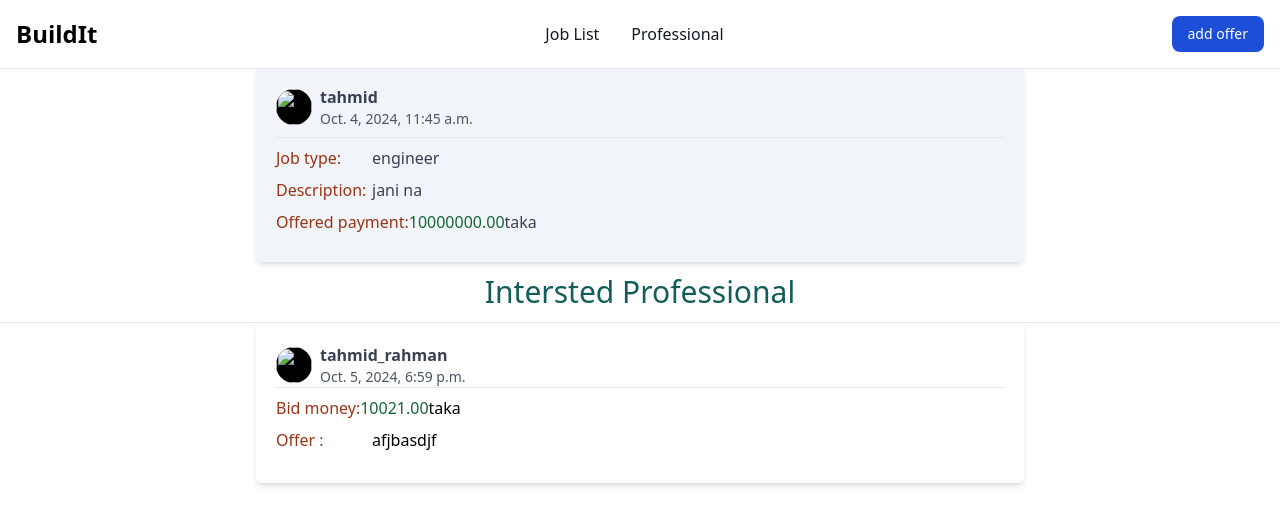
After one commit to tahmid-rahman/hireProfessional, a Django app: page /hire/deals/1/ in a window 1280 px wide. The commit adds this page. Shown: the top 525 px of the page. Run offline with Django 5.2, Linux system fonts and the light colour scheme; data comes from the database, SQL or seed files in the repository; some libraries are stand-ins or nearby versions.

Commit message:
second push

```diff
--- a/hire/admin.py
+++ b/hire/admin.py
@@ -1,7 +1,10 @@
 from django.contrib import admin
 
 # Register your models here.
-from .models import HirePost ,Professional
+from .models import BidForJob, HirePost ,Professional
+
+
 
 admin.site.register(HirePost)
 admin.site.register(Professional)
+admin.site.register(BidForJob)
--- a/hire/models.py
+++ b/hire/models.py
@@ -4,7 +4,7 @@ from django.utils import timezone
 from django.db import models
 
 class HirePost(models.Model):
-
+    hireID = models.AutoField(primary_key=True)
     username = models.CharField(max_length=100)
     expart_type = models.CharField(max_length=50)
     description = models.TextField()
@@ -19,6 +19,7 @@ from django.db import models
 
 class Professional(models.Model):
     # username = models.CharField(max_length=150, unique=True)
+    ProfessionID = models.AutoField(primary_key=True)
     username = models.CharField(max_length=150)
     fullname = models.CharField(max_length=255)
     profession = models.CharField(max_length=100)
@@ -27,3 +28,16 @@ class Professional(models.Model):
 
     def __str__(self):
         return self.username
+
+
+
+class BidForJob(models.Model):
+    bID = models.AutoField(primary_key=True)
+    jobID = models.ForeignKey(HirePost, on_delete=models.CASCADE, related_name='job')
+    pID = models.ForeignKey( Professional, on_delete=models.CASCADE, related_name='bidPid')
+    bidPrice = models.DecimalField(max_digits=10,decimal_places=2)
+    offer = models.TextField()
+    created_at = models.DateTimeField(auto_now_add=True)
+
+    def __str__(self):
+        return self.offer
--- /dev/null
+++ b/hire/templates/deals.html
@@ -0,0 +1,68 @@
+{% include 'header.html' %}
+{% include 'nav.html' %}
+<section class="mt-[65px]">
+    <div class="min-h-40 mt-4 w-[60%] mx-auto bg-slate-100 rounded-md shadow-md p-5">
+        <div class="flex items-center">
+            <div class="cursor-pointer w-9 h-9 rounded-full overflow-hidden flex justify-center items-center bg-black">
+                <img src="" alt="" class="object-cover w-full h-full">
+            </div>
+            <!-- Display the username dynamically -->
+            <div class="pl-2 flex-cols">
+                <a href="#" class=" text-gray-700 font-semibold hover:text-green-800 hover:underline cursor-pointer">
+                    {{ hireOne.username }}
+                </a>
+                <p class="text-sm text-gray-600">{{ hireOne.created_at }}</p>
+            </div>
+        </div>
+        <hr class="my-2 bg-black">
+        <div class="text-gray-700">
+            <div class="flex my-2">
+                <div class="text-orange-800 min-w-24">Job type: </div>
+                <!-- Display the expertise type dynamically -->
+                <p class="">{{ hireOne.expart_type }}</p>
+            </div>
+            <div class="flex my-2">
+                <div class="min-w-24 hover:underline cursor-pointer text-orange-800">Description: </div>
+                <!-- Display the description dynamically -->
+                <p class="">{{ hireOne.description }}</p>
+            </div>
+            <div class="flex my-2">
+                <p class="text-orange-800">Offered payment: </p>
+                <!-- Display the offered money dynamically -->
+                <p class="text-green-800">{{ hireOne.offered_money }}</p>
+                taka
+            </div>
+        </div>
+    </div>
+    <div class="w-fit mx-auto text-3xl my-3 text-teal-800">Intersted Professional</div>
+    <hr>
+    {% for post in applidPost %}
+    <div class="min-h-40 w-[60%] mx-auto rounded-md shadow-md p-5">
+        <div class="flex items-center">
+            <div class="cursor-pointer w-9 h-9 rounded-full overflow-hidden flex justify-center items-center bg-black">
+                <img src="" alt="" class="object-cover w-full h-full">
+            </div>
+            <div class="pl-2 flex-cols">
+                <a href="#" class=" text-gray-700 font-semibold hover:text-green-800 hover:underline cursor-pointer">
+                    {{ post.pID.username }}
+                </a>
+                <p class="text-sm text-gray-600">{{ post.created_at }}</p>
+            </div>
+        </div>
+        <hr>
+        <div class="flex my-2">
+            <p class="text-orange-800">Bid money: </p>
+            <p class="text-green-800">{{ post.bidPrice }}</p>
+            taka
+        </div>
+        <div class="flex my-2">
+            <div class="min-w-24 hover:underline cursor-pointer text-orange-800">Offer : </div>
+            <!-- Display the description dynamically -->
+            <p class="">{{ post.offer }}</p>
+        </div>
+    </div>
+    {% endfor%}
+
+</section>
+
+{% include 'footer.html' %}
--- a/hire/templates/main.html
+++ b/hire/templates/main.html
@@ -37,7 +37,7 @@
         </div>
         <hr class="my-2 bg-black">
         <!-- You can keep the button static or link it dynamically -->
-        <button class="bg-orange-500 text-white rounded-md shadow-md px-4 py-2">Checkout</button>
+        <a href="deals/{{hire.hireID}}" class="bg-orange-500 text-white rounded-md shadow-md px-4 py-2">Checkout</a>
     </div>
     {% endfor %}
 </div>
--- a/hire/templates/nav.html
+++ b/hire/templates/nav.html
@@ -15,6 +15,11 @@
             <button type="button" data-modal-target="hire-modal" data-modal-toggle="hire-modal"
                 class="text-white bg-blue-700 hover:bg-blue-800 focus:ring-4 focus:outline-none focus:ring-blue-300 font-medium rounded-lg text-sm px-4 py-2 text-center dark:bg-blue-600 dark:hover:bg-blue-700 dark:focus:ring-blue-800">
                 Be Hired
+            </button>
+            {% elif '/hire/deals/' in request.path %}
+            <button type="button" data-modal-target="offer-modal" data-modal-toggle="offer-modal"
+                class="text-white bg-blue-700 hover:bg-blue-800 focus:ring-4 focus:outline-none focus:ring-blue-300 font-medium rounded-lg text-sm px-4 py-2 text-center dark:bg-blue-600 dark:hover:bg-blue-700 dark:focus:ring-blue-800">
+                add offer
             </button>
             {% endif %}
             <button data-collapse-toggle="navbar-sticky" type="button"
@@ -166,3 +171,55 @@
         </div>
     </div>
 </div>
+
+<div id="offer-modal" tabindex="-1" aria-hidden="true"
+    class="hidden overflow-y-auto overflow-x-hidden fixed top-0 right-0 left-0 z-50 justify-center items-center w-full md:inset-0 h-[calc(100%-1rem)] max-h-full">
+    <div class="relative p-4 w-full max-w-2xl max-h-full">
+        <!-- Modal content -->
+        <div class="relative bg-white rounded-lg shadow">
+            <!-- Modal header -->
+            <div class="flex items-center justify-between p-4 md:p-5 border-b rounded-t ">
+                <h3 class="text-xl font-semibold text-gray-900">
+                    Enter your details
+                </h3>
+                <button type="button"
+                    class="text-gray-400 bg-transparent hover:bg-gray-200 hover:text-gray-900 rounded-lg text-sm w-8 h-8 ms-auto inline-flex justify-center items-center "
+                    data-modal-hide="offer-modal">
+                    <svg class="w-3 h-3" aria-hidden="true" xmlns="http://www.w3.org/2000/svg" fill="none"
+                        viewBox="0 0 14 14">
+                        <path stroke="currentColor" stroke-linecap="round" stroke-linejoin="round" stroke-width="2"
+                            d="m1 1 6 6m0 0 6 6M7 7l6-6M7 7l-6 6" />
+                    </svg>
+                    <span class="sr-only">Close modal</span>
+                </button>
+            </div>
+            <!-- Modal body -->
+            <form class="p-6" method="POST">
+                {% csrf_token %} <!-- CSRF protection token -->
+
+
+                <div class="mb-6">
+                    <label for="bid_money" class="block mb-2 text-sm font-medium text-gray-900">Offered
+                        money</label>
+                    <input type="number" id="bid_money" name="bid_money"
+                        class="bg-gray-50 border border-gray-300 text-gray-900 text-sm rounded-lg block w-full p-2.5"
+                        placeholder="offer money" required>
+                </div>
+                <!-- Description input -->
+                <div class="mb-6">
+                    <label for="description" class="block mb-2 text-sm font-medium text-gray-900">Description</label>
+                    <textarea id="description" name="description" rows="4"
+                        class="block p-2.5 w-full text-sm text-gray-900 bg-gray-50 rounded-lg border border-gray-300"
+                        placeholder="Write your bio..." required></textarea>
+                </div>
+
+                <!-- Submit button -->
+                <button type="submit"
+                    class="text-white bg-blue-700 w-full hover:bg-blue-800 font-medium rounded-lg text-sm px-5 py-2.5 mb-2">
+                    Submit
+                </button>
+            </form>
+
+        </div>
+    </div>
+</div>
--- a/hire/templates/professionals.html
+++ b/hire/templates/professionals.html
@@ -4,7 +4,7 @@
 <div class="mt-[80px] w-full">
     <div class="grid grid-cols-3 gap-4 w-[80%] mx-auto">
         {% for expart in exparts %}
-        <div class="w-full max-w-sm bg-slate-50 border border-gray-200 rounded-lg shadow">
+        <div class="w-full max-w-sm min-w-fit bg-slate-50 border border-gray-200 rounded-lg shadow">
             <div class="flex justify-end px-4 pt-4">
                 <button id="dropdownButton" data-dropdown-toggle="dropdown"
                     class="inline-block text-gray-500  hover:bg-gray-100  focus:ring-4 focus:outline-none focus:ring-gray-200  rounded-lg text-sm p-1.5"
--- a/hire/urls.py
+++ b/hire/urls.py
@@ -6,4 +6,5 @@ urlpatterns = [
     path('',views.hire, name="hire"),
     path('check/',views.try_view, name="tryView"),
     path('professionals/',views.professional, name="professional"),
+    path('deals/<workId>/',views.deal, name="deal"),
 ]
--- a/hire/views.py
+++ b/hire/views.py
@@ -1,5 +1,5 @@
 from django.shortcuts import render,redirect
-from .models import HirePost, Professional
+from .models import HirePost, Professional,BidForJob
 # Create your views here.
 
 
@@ -23,6 +23,21 @@ def try_view(request):
     return render(request,'try_view.html')
 
 
+def deal(request, workId):
+    user_id = Professional.objects.get(ProfessionID='2')
+    if request.method == 'POST':
+        job_post = HirePost.objects.get(hireID=workId)
+        bid_money = request.POST.get('bid_money')
+        offering = request.POST.get('description')
+        applyJob = BidForJob(pID=user_id,jobID=job_post, offer=offering, bidPrice=bid_money)
+        applyJob.save()
+
+        return redirect(f'/hire/deals/{workId}')
+
+    hireOne = HirePost.objects.get(hireID=workId)
+    applied_Post = BidForJob.objects.filter(jobID__hireID=workId).order_by('-created_at')
+
+    return render(request, 'deals.html', {'hireOne': hireOne, 'applidPost':applied_Post})
 
 
 def professional(request):
@@ -44,4 +59,6 @@ def professional(request):
         return redirect('/hire/professionals')
 
     exparts = Professional.objects.all()
+    for e in exparts:
+        print(e.ProfessionID)
     return render(request,'professionals.html',{'exparts': exparts})
```
Also changed, not shown: db.sqlite3, hire/migrations/0006_hirepost_hireid.py (added), hire/migrations/0007_remove_hirepost_id_alter_hirepost_hireid.py (added), hire/migrations/0008_remove_professional_id_professional_professionid_and_more.py (added), hire/migrations/0009_remove_bidforjob_pid.py (added), hire/migrations/0010_delete_bidforjob.py (added), hire/migrations/0011_bidforjob.py (added), hire/migrations/0012_remove_bidforjob_jobid_bidforjob_id.py (added), hire/migrations/0013_bidforjob_jobid.py (added), hire/migrations/0014_remove_bidforjob_id_bidforjob_bid_bidforjob_pid.py (added), hire/migrations/0015_bidforjob_created_at.py (added).
